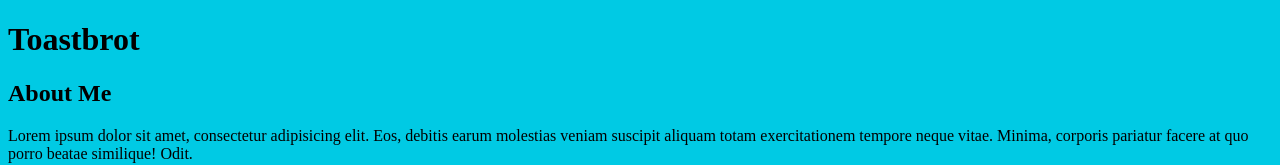
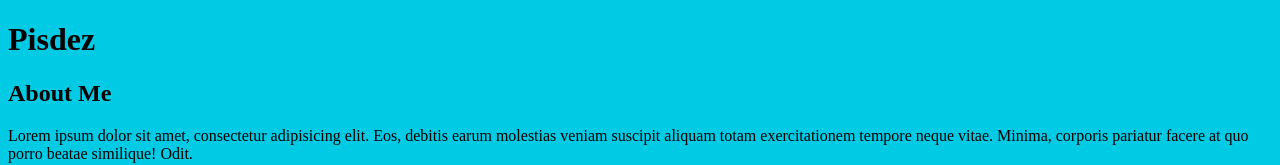
Before and after one commit to Mar5in/new-git-project, a plain HTML site: page index.html in a window 1280 px wide. Shown: the top 165 px of the page. Drawn offline with Linux system fonts and the light colour scheme.

Commit message:
changed the heading to "Pisdez"

```diff
--- a/index.html
+++ b/index.html
@@ -10,7 +10,7 @@
 <body>
 
     <header>
-        <h1>Toastbrot</h1>
+        <h1>Pisdez</h1>
     </header>
 
     <div class="container">
```
